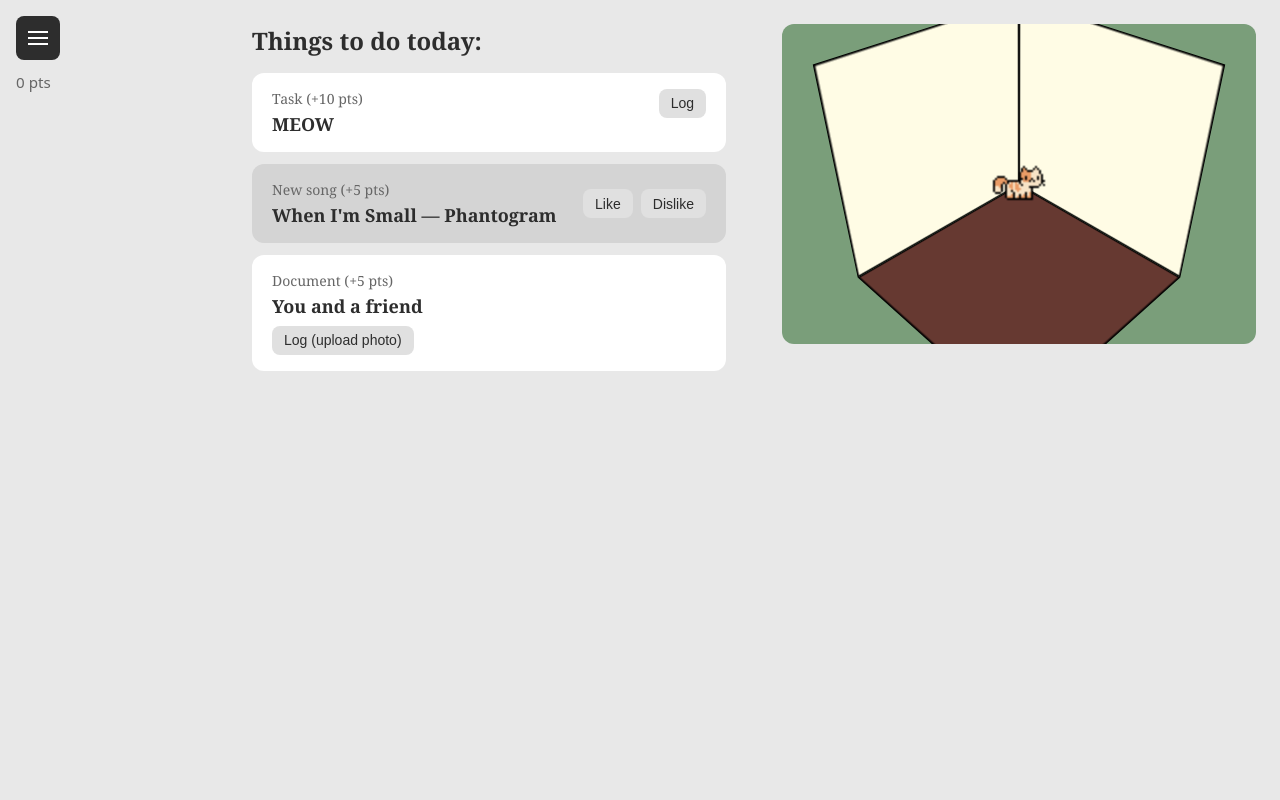
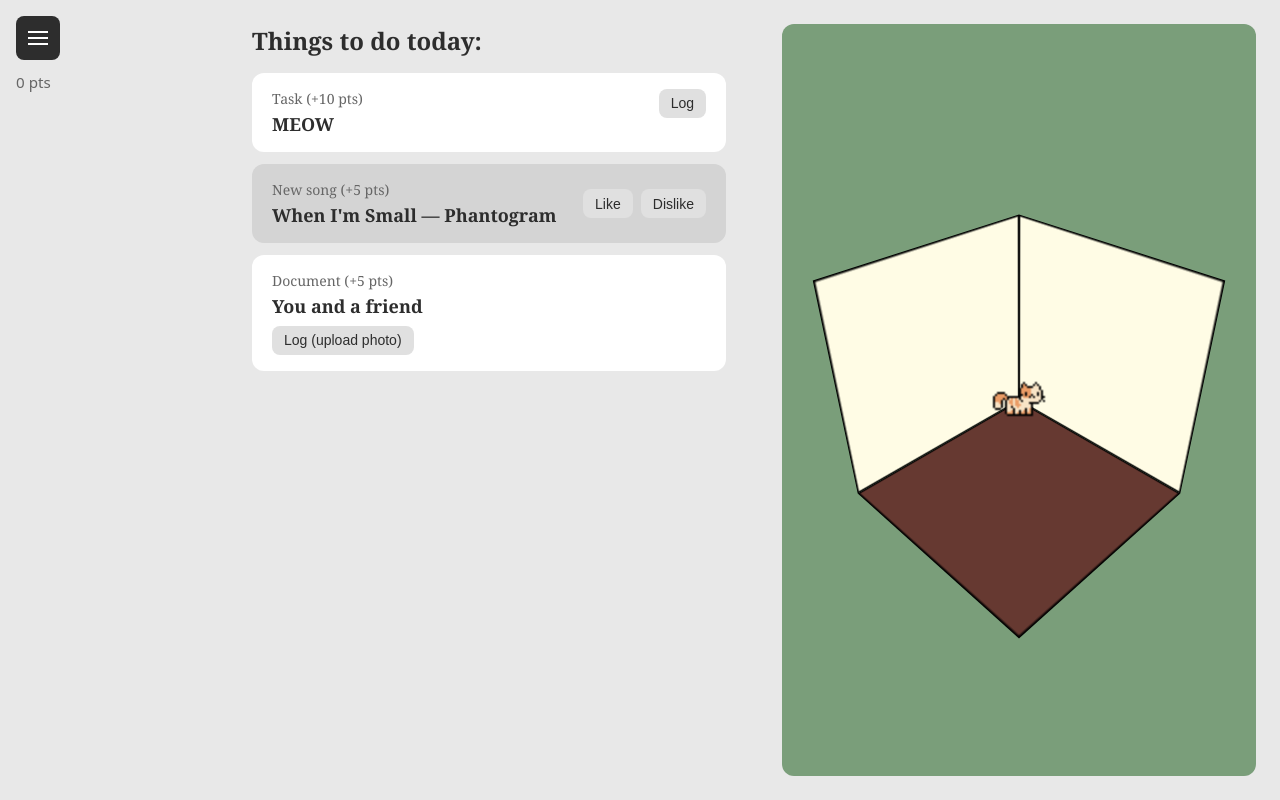
Before and after one commit to ckwok07/DailyQuestCultivation, a Next.js app: page / in a window 1280 px wide. Built offline with nearby package versions, Linux system fonts and the light colour scheme; no server answers.

Commit message:
added camera movements to cat space

```diff
--- a/app/globals.css
+++ b/app/globals.css
@@ -34,7 +34,6 @@ h1, h2, .heading-serif { font-family: Georgia, serif; font-weight: 600; color: v
 .cat-space-area {
   background: var(--cat-space-bg);
   border-radius: var(--radius);
-  min-height: 320px;
   display: flex;
   align-items: center;
   justify-content: center;
--- a/app/page.tsx
+++ b/app/page.tsx
@@ -27,8 +27,11 @@ export default function Home() {
       <section
         style={{
           flex: 1,
+          display: "flex",
+          flexDirection: "column",
           padding: "1.5rem",
           minWidth: 280,
+          minHeight: 0,
         }}
       >
         <IsometricRoom editMode={catSpaceEditMode} roomLayout={roomLayout} />
--- a/components/cat-space/IsometricRoom.tsx
+++ b/components/cat-space/IsometricRoom.tsx
@@ -1,9 +1,13 @@
 "use client";
 
+import { useCallback, useRef, useState } from "react";
 import { CatAvatar } from "./CatAvatar";
 import type { RoomLayoutItem } from "@/types/user";
 
 const CUBE_SIZE = 256;
+const MIN_SCALE = 0.5;
+const MAX_SCALE = 2;
+const PAN_LIMIT = 120;
 
 type IsometricRoomProps = {
   editMode?: boolean;
@@ -11,17 +15,74 @@ type IsometricRoomProps = {
 };
 
 export function IsometricRoom({ editMode, roomLayout = [] }: IsometricRoomProps) {
+  const [scale, setScale] = useState(1);
+  const [offsetX, setOffsetX] = useState(0);
+  const [offsetY, setOffsetY] = useState(0);
+  const [isDragging, setIsDragging] = useState(false);
+  const lastMouseRef = useRef({ x: 0, y: 0 });
+
+  const clamp = (v: number, min: number, max: number) =>
+    Math.max(min, Math.min(max, v));
+
+  const handleWheel = useCallback(
+    (e: React.WheelEvent) => {
+      e.preventDefault();
+      const delta = e.deltaY > 0 ? -0.1 : 0.1;
+      setScale((s) => clamp(s + delta, MIN_SCALE, MAX_SCALE));
+    },
+    []
+  );
+
+  const handleMouseDown = useCallback((e: React.MouseEvent) => {
+    setIsDragging(true);
+    lastMouseRef.current = { x: e.clientX, y: e.clientY };
+  }, []);
+
+  const handleMouseMove = useCallback(
+    (e: React.MouseEvent) => {
+      if (!isDragging) return;
+      const dx = e.clientX - lastMouseRef.current.x;
+      const dy = e.clientY - lastMouseRef.current.y;
+      lastMouseRef.current = { x: e.clientX, y: e.clientY };
+      setOffsetX((x) => clamp(x + dx, -PAN_LIMIT, PAN_LIMIT));
+      setOffsetY((y) => clamp(y + dy, -PAN_LIMIT, PAN_LIMIT));
+    },
+    [isDragging]
+  );
+
+  const handleMouseUp = useCallback(() => setIsDragging(false), []);
+  const handleMouseLeave = useCallback(() => setIsDragging(false), []);
+
   return (
     <div
       className={`cat-space-area${editMode ? " edit-mode" : ""}`}
       style={{
+        flex: 1,
+        minHeight: 0,
         overflow: "hidden",
         display: "flex",
         alignItems: "center",
         justifyContent: "center",
         padding: "1rem",
-          minHeight: 320,
         position: "relative",
+        userSelect: "none",
+        cursor: isDragging ? "grabbing" : "grab",
+      }}
+      onWheel={handleWheel}
+      onMouseDown={handleMouseDown}
+      onMouseMove={handleMouseMove}
+      onMouseUp={handleMouseUp}
+      onMouseLeave={handleMouseLeave}
+      onContextMenu={(e) => e.preventDefault()}
+    >
+      <div
+        style={{
+          display: "flex",
+          alignItems: "center",
+          justifyContent: "center",
+          transform: `translate(${offsetX}px, ${offsetY}px) scale(${scale})`,
+          transformOrigin: "center center",
+          transition: isDragging ? "none" : "transform 0.05s ease-out",
         }}
       >
         <div
@@ -55,7 +116,6 @@ export function IsometricRoom({ editMode, roomLayout = [] }: IsometricRoomProps)
               }}
               aria-hidden
             />
-
             {/* Left wall */}
             <div
               style={{
@@ -69,7 +129,6 @@ export function IsometricRoom({ editMode, roomLayout = [] }: IsometricRoomProps)
               }}
               aria-hidden
             />
-
             {/* Back wall */}
             <div
               style={{
@@ -87,5 +146,6 @@ export function IsometricRoom({ editMode, roomLayout = [] }: IsometricRoomProps)
         </div>
         <CatAvatar />
       </div>
+    </div>
   );
 }
```
Lines whose indentation alone changed are shown as unchanged.
